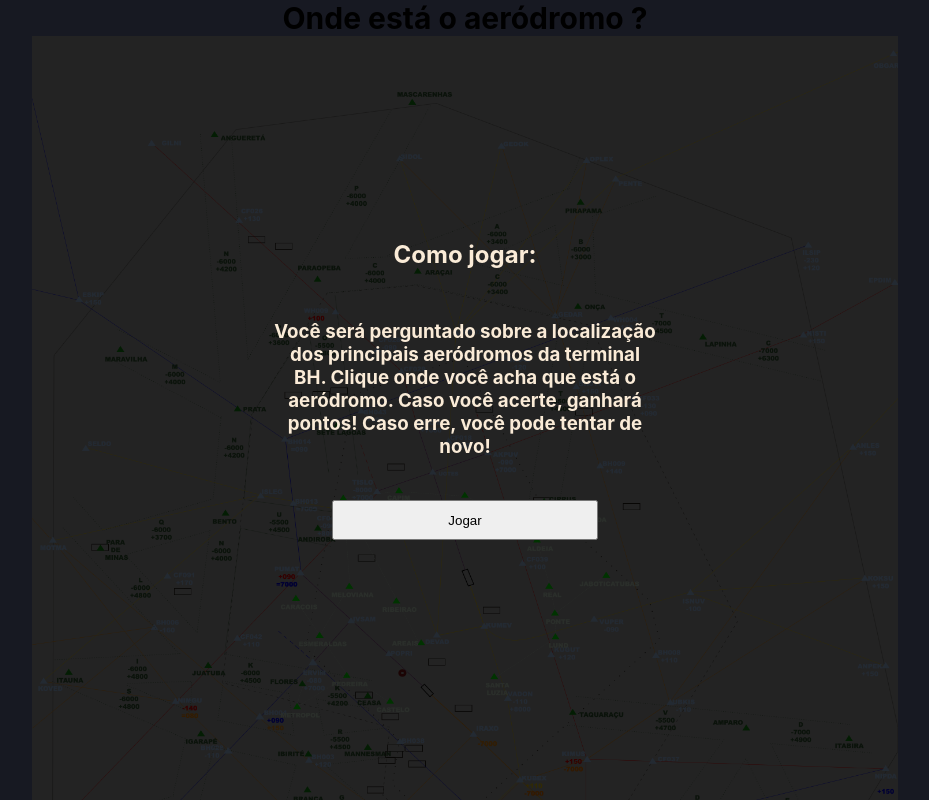
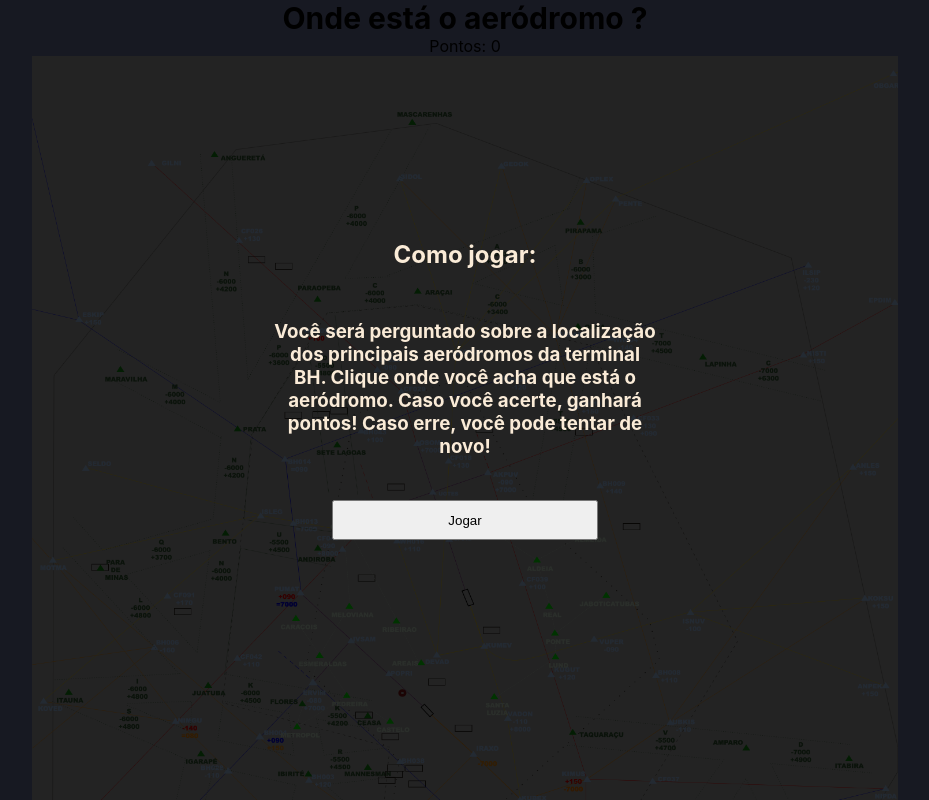
Before and after one commit to duduferrer/Quiz-TMA-BH, a React (Create React App) app: page /quizAD in a window 1280 px wide. Shown: the top 800 px of the page, without its empty margins (175-1104 px from the left). Built offline with nearby package versions, Linux system fonts and the light colour scheme.

Commit message:
created score

```diff
--- a/src/pages/MapQuestion/MapQuestion.js
+++ b/src/pages/MapQuestion/MapQuestion.js
@@ -14,6 +14,7 @@ export default function MapQuestion(){
     const [isBlocked, setBlock] = useState(true)
     const [ansColor, setColor] = useState();
     const [nameOrICAO, setNameOrICAO] = useState();
+    const [score, setScore] = useState(0);
     const [airdrome, setAirdrome] = useState({
         id: 0,
         name: "",
@@ -79,12 +80,18 @@ export default function MapQuestion(){
         setCorrect(true);
         setWrong(false);
         setColor('green');
+        updateScore(50)
         localStorage.setItem('corretos', airdrome.id)
     }
     function wrongAns(){
         setWrong(true);
         setCorrect(false);
         setColor('red');
+        updateScore(-20)
+    }
+
+    function updateScore(pts){
+        setScore(score + pts)
     }
 
 
@@ -100,7 +107,10 @@ export default function MapQuestion(){
                     </div>
                 </div>:""
             }
-        <div><h1>Onde está o aeródromo {nameOrICAO}?</h1></div>
+        <div id='heading'>
+            <h1>Onde está o aeródromo {nameOrICAO}?</h1>
+            <p style={{textAlign: "center"}}>Pontos: {score}</p>
+        </div>
         <div className="img">
             <img src={map} className="map" alt="Video Mapa" onClick={wrongAns}/>
             <div id="answer" style={{   width:answerSize,
```
